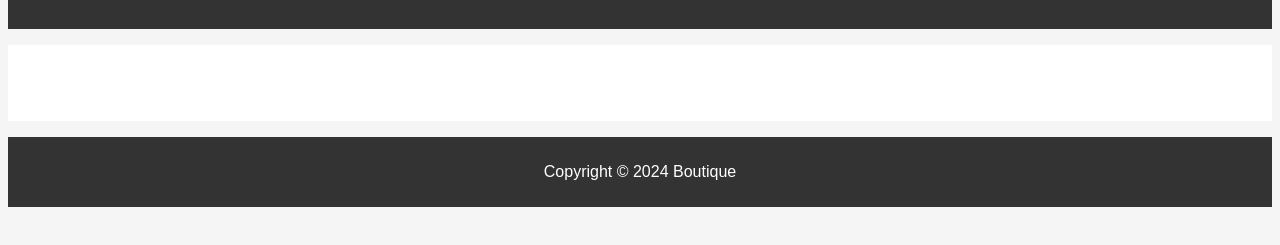
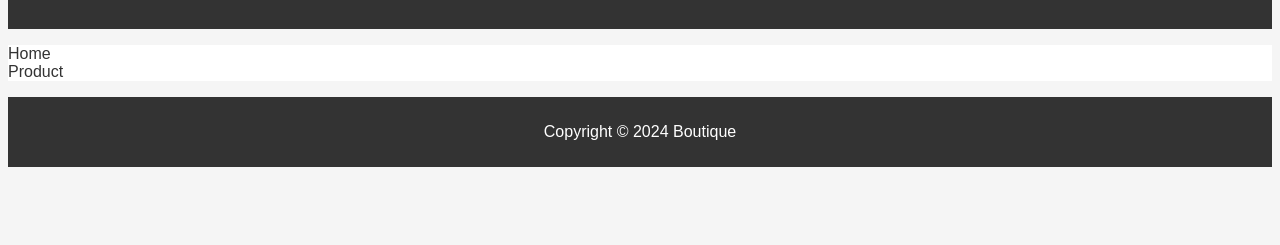
Before and after one commit to happy-1310/microsoftcopilot-errorfixing, a plain HTML site: page index.html in a window 1280 px wide. Shown: the part 79-324 px from the top of the page. Drawn offline with Linux system fonts and the light colour scheme.

Commit message:
Update index.html

```diff
--- a/index.html
+++ b/index.html
@@ -21,6 +21,9 @@
             list-style-type: none;
             padding: 0;
         }
+        nav a {
+        color: #333; /* Dark gray text color */
+        text-decoration: none;
         nav ul a {
             color: white;
             text-decoration: none;
```
